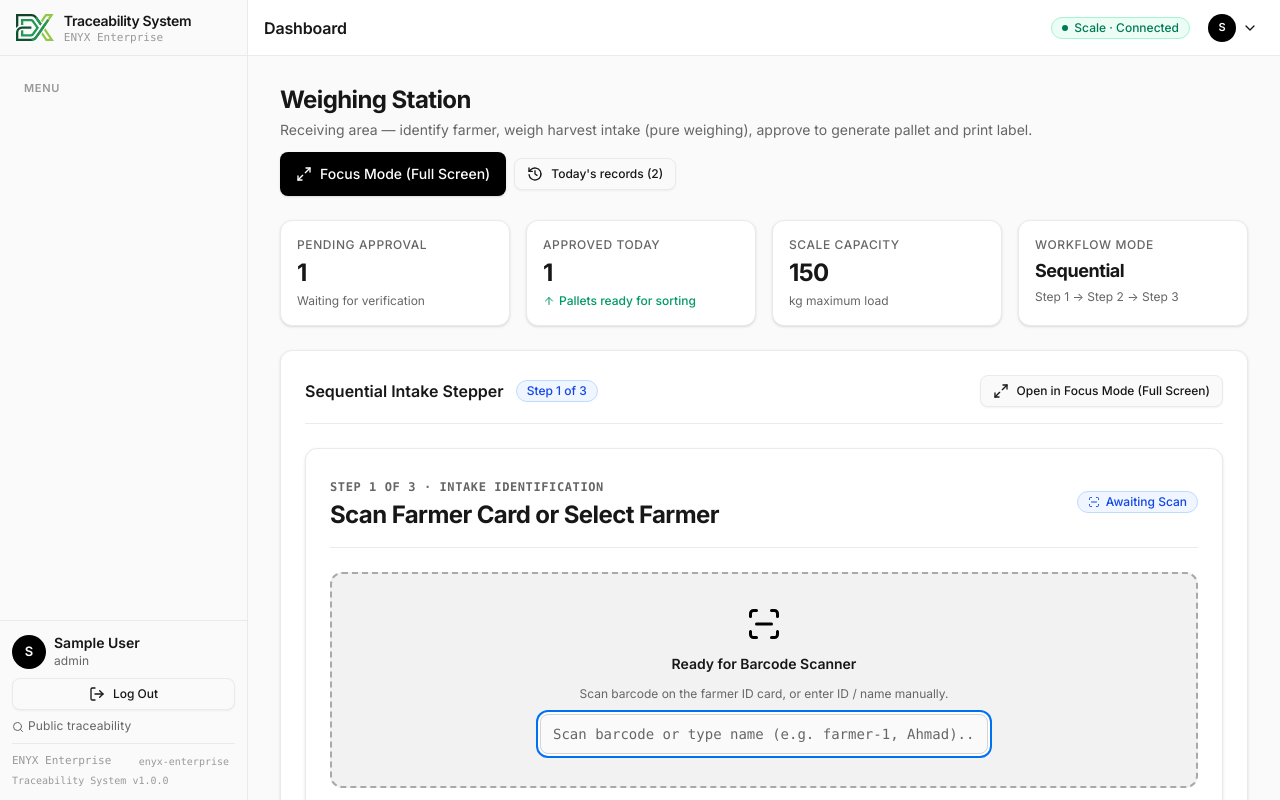
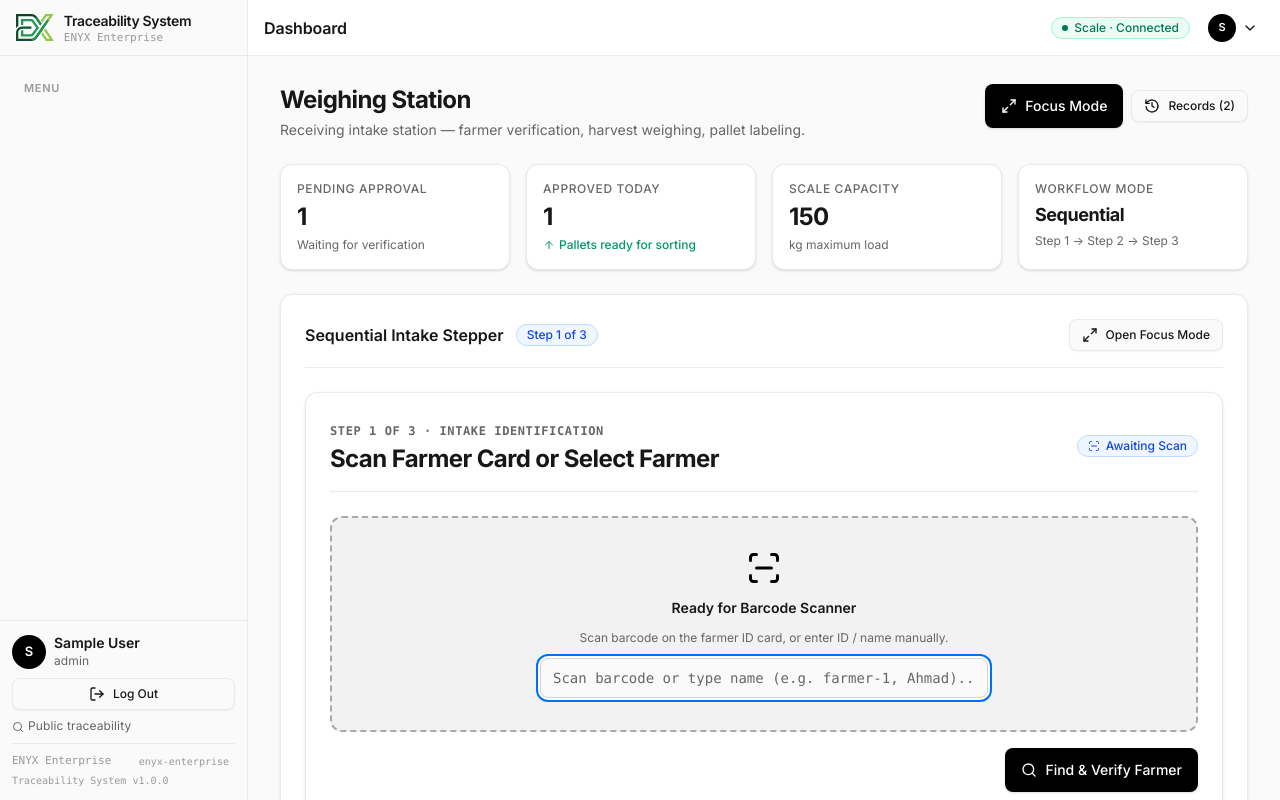
Before and after one commit to Rezen351/smarthub, a React (Vite) app in the folder frontend/: page /dashboard/weighing in a window 1280 px wide. Shown: the top 800 px of the page. Built offline with nearby package versions, Linux system fonts and the light colour scheme; sample sign-in values are in the browser's storage.

Commit message:
refactor(ui): simplify button labels, remove verbose descriptions, and add conciseness rule to AGENTS.md

```diff
--- a/frontend/src/pages/SettingsPage.tsx
+++ b/frontend/src/pages/SettingsPage.tsx
@@ -1,7 +1,6 @@
 import { useState } from 'react'
 import Badge from '../components/shared/Badge'
 import Button from '../components/shared/Button'
-import Icon from '../components/shared/Icon'
 import { Field, Input } from '../components/shared/Form'
 import PageHeader from '../components/shared/PageHeader'
 import { useToast } from '../components/feedback/Toast'
@@ -199,14 +198,6 @@ export default function SettingsPage() {
           </Button>
         </div>
       </form>
-
-      {/* Info Banner */}
-      <div className="p-4 bg-primary/5 border border-primary/20 rounded-xl flex items-start gap-3 text-xs text-foreground">
-        <Icon name="info" size={18} className="text-primary shrink-0 mt-0.5" />
-        <div className="leading-relaxed text-muted-foreground">
-          <strong className="font-semibold text-primary">Modbus TCP Polling:</strong> The backend system continuously polls the weight transmitter at IP <code className="font-mono text-foreground font-semibold">{form.transmitterIp}:{form.modbusPort}</code> (Register {form.weightRegister}) and updates live scale readings across all active intake sessions.
-        </div>
-      </div>
     </div>
   )
 }
--- a/frontend/src/pages/WeighingPage.tsx
+++ b/frontend/src/pages/WeighingPage.tsx
@@ -560,7 +560,7 @@ export default function WeighingPage() {
               disabled={!(Number(weightKg) > 0)}
               onClick={handleProceedToApproval}
             >
-              Proceed to Approval & Print →
+              Approve & Print →
             </Button>
           </div>
         </div>
@@ -770,7 +770,7 @@ export default function WeighingPage() {
                       triggerPrintBoth()
                     }}
                   >
-                    Approve & Print All (Receipt + Label)
+                    Approve & Print All
                   </Button>
                 </div>
               </>
@@ -785,7 +785,7 @@ export default function WeighingPage() {
                   </Button>
                 </div>
                 <Button variant="primary" icon="check" touch onClick={handleNextWeighing}>
-                  Next Weighing ⏎
+                  Next Weighing
                 </Button>
               </>
             )}
@@ -807,7 +807,7 @@ export default function WeighingPage() {
               <Logo className="h-6 w-auto" markOnly />
               <div>
                 <span className="font-semibold text-sm block leading-none text-foreground">Receiving Intake Station</span>
-                <span className="text-[10px] text-muted-foreground font-mono">Focus Mode · Distraction Free</span>
+                <span className="text-[10px] text-muted-foreground font-mono">Focus Mode</span>
               </div>
             </div>
 
@@ -857,7 +857,7 @@ export default function WeighingPage() {
                 {isFullscreen ? 'Exit Fullscreen' : 'Fullscreen'}
               </Button>
               <Button variant="outline" size="sm" icon="close" onClick={exitFocusMode}>
-                Exit Focus (Esc)
+                Exit Focus
               </Button>
             </div>
           </header>
@@ -874,11 +874,11 @@ export default function WeighingPage() {
       <div className="space-y-6">
         <PageHeader
           title="Weighing Station"
-          subtitle="Receiving area — identify farmer, weigh harvest intake (pure weighing), approve to generate pallet and print label."
+          subtitle="Receiving intake station — farmer verification, harvest weighing, pallet labeling."
           actions={
             <div className="flex items-center gap-2">
               <Button variant="primary" icon="expand" touch onClick={enterFocusMode}>
-                Focus Mode (Full Screen)
+                Focus Mode
               </Button>
               <Button
                 variant="outline"
@@ -886,7 +886,7 @@ export default function WeighingPage() {
                 icon="history"
                 onClick={() => document.getElementById('weighing-records')?.scrollIntoView({ behavior: 'smooth' })}
               >
-                Today's records ({records.length})
+                Records ({records.length})
               </Button>
             </div>
           }
@@ -926,7 +926,7 @@ export default function WeighingPage() {
               <Badge tone="accent">Step {activeStep} of 3</Badge>
             </div>
             <Button size="sm" variant="outline" icon="expand" onClick={enterFocusMode}>
-              Open in Focus Mode (Full Screen)
+              Open Focus Mode
             </Button>
           </div>
 
```
Also changed, not shown: 2 other files (tests, documents, lock files or other folders).
